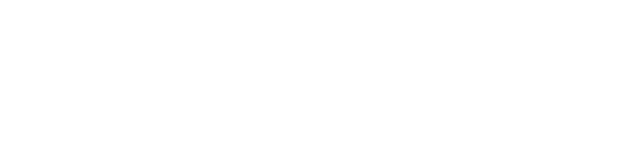
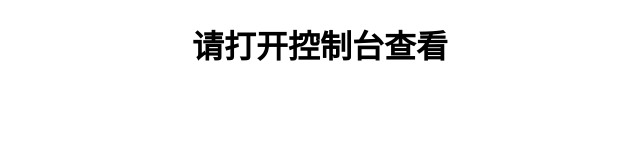
Before and after one commit to ll929/baidu-ife-2017, a plain HTML site: page 20/index.html in a window 1280 px wide. Shown: the whole page, without its empty margins (320-960 px from the left). Drawn offline with Linux system fonts and the light colour scheme.

Commit message:
修改 动态数据绑定（二）

```diff
--- a/20/index.html
+++ b/20/index.html
@@ -5,6 +5,8 @@
     <title>动态数据绑定（二）</title>
 </head>
 <body>
+<h1 style="text-align: center">请打开控制台查看</h1>
+
 <script>
     function Observer(data) {
         this.data = data;
```
